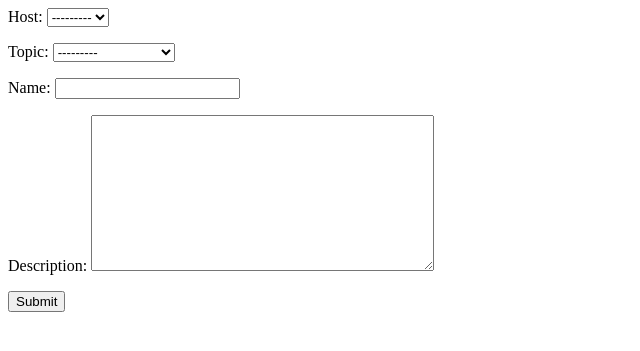
After one commit to Param00Developer/ChatterBox-, a Django app: page /create-room/ in a window 1280 px wide. The commit adds this page. Shown: the top 351 px of the page, without its empty margins (0-640 px from the left). Run offline with Django 5.2, Linux system fonts and the light colour scheme; data comes from the database, SQL or seed files in the repository; both versions use the stored data as it was after the commit.

Commit message:
feat:CRUD added

```diff
--- a/base/admin.py
+++ b/base/admin.py
@@ -1,5 +1,7 @@
 from django.contrib import admin
 
 # Register your models here.
-from .models import Room
+from .models import Room ,Topic ,Message
 admin.site.register(Room)
+admin.site.register(Topic)
+admin.site.register(Message)
--- /dev/null
+++ b/base/forms.py
@@ -0,0 +1,8 @@
+from django.forms import ModelForm
+from .models import Room
+
+
+class RoomForm(ModelForm):
+    class Meta:
+        model=Room
+        fields='__all__'
--- a/base/models.py
+++ b/base/models.py
@@ -1,16 +1,27 @@
 from django.db import models
+from django.contrib.auth.models import User
 
-# Create your models here.
-from django.db import models
-
-# Create your models here.
+class Topic(models.Model):
+    name=models.CharField(max_length=200)
+    def __str__(self):
+        return self.name
 class Room(models.Model):
-    # host=
-    # topic=
+    host=models.ForeignKey(User,on_delete=models.SET_NULL,null=True)
+    topic=models.ForeignKey(Topic,on_delete=models.SET_NULL,null=True)
     name=models.CharField(max_length=200)
     description=models.TextField(null=True,blank=True)
     updated=models.DateTimeField(auto_now=True)
     created=models.DateTimeField(auto_now_add=True)
 
     def __str__(self):
-        return f"Hi i am {self.name}.."
+        return self.name
+
+class Message(models.Model):
+    user=models.ForeignKey(User,on_delete=models.CASCADE)
+    room=models.ForeignKey(Room,on_delete=models.CASCADE)
+    body=models.TextField()
+    updated=models.DateTimeField(auto_now=True)
+    created=models.DateTimeField(auto_now_add=True)
+
+    def __str__(self):
+        return self.body[:50]
--- a/base/templates/base/home.html
+++ b/base/templates/base/home.html
@@ -1,5 +1,6 @@
 <h1>____Home Page____</h1>
 <div>
+    <a href={%url 'create-room'%}>Create Room</a><hr>
     <h2>_____Overview___</h2>
     <div>
         {%for room in rooms%}
--- a/base/templates/base/room.html
+++ b/base/templates/base/room.html
@@ -1 +1,2 @@
 <h1>_____Dashboard___</h1>
+<p>Welcome to {{room.name}} <br> {{room.description}}</p>
--- /dev/null
+++ b/base/templates/base/room_form.html
@@ -0,0 +1,8 @@
+
+<div>
+    <form method="POST" action="">
+        {% csrf_token %}
+        {{form.as_p}}
+        <input type="submit" value="Submit"/>
+    </form>
+</div>
--- a/base/urls.py
+++ b/base/urls.py
@@ -3,5 +3,6 @@ from . import views
 
 urlpatterns = [
     path('',views.home,name='home'),
-    path('room/<str:pk>/',views.room,name='room')
+    path('room/<str:pk>/',views.room,name='room'),
+    path('create-room/',views.createRoom ,name='create-room')
 ]
--- a/base/views.py
+++ b/base/views.py
@@ -1,20 +1,19 @@
 from django.shortcuts import render
 from django.http import HttpResponse
 from .models import Room
+from .forms import RoomForm
 
-
-rooms = [
-    {'id': 1, 'name': 'Python'},
-    {'id': 2, 'name': 'c++'},
-    {'id': 3, 'name': 'c#'}
-]
+rooms =Room.objects.all()
 # Create your views here.
 def home(req):
     # return HttpResponse("<h1>Home page</h1>")
-    room =Room.objects.all()
-    print("🚀 ~ room:", room)
     return render(req,'base/home.html',{'rooms':rooms})
 
 def room(req,pk):
-    print("🚀 ~ pk:", pk)
-    return render(req,"base/room.html")
+    data=Room.objects.get(id=pk)
+    return render(req,"base/room.html",{'room':data})
+
+def createRoom(req):
+    form=RoomForm()
+    context={'form':form}
+    return render(req,'base/room_form.html',context)
```
Also changed, not shown: base/migrations/0002_topic_room_host_message_room_topic.py (added), db.sqlite3.
